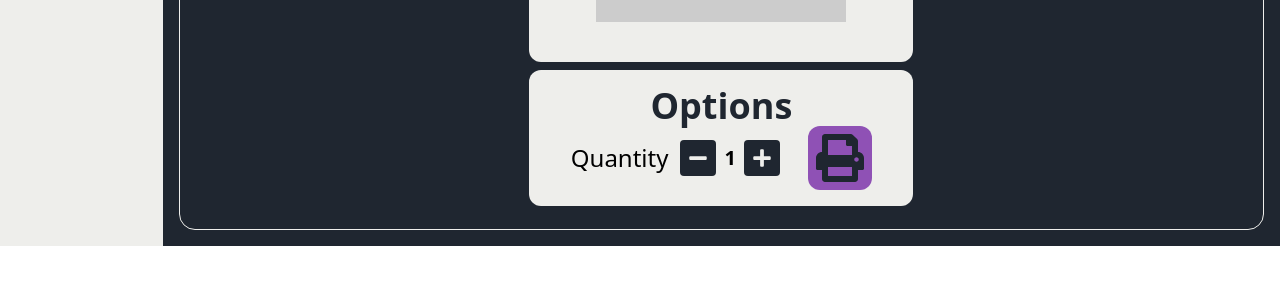
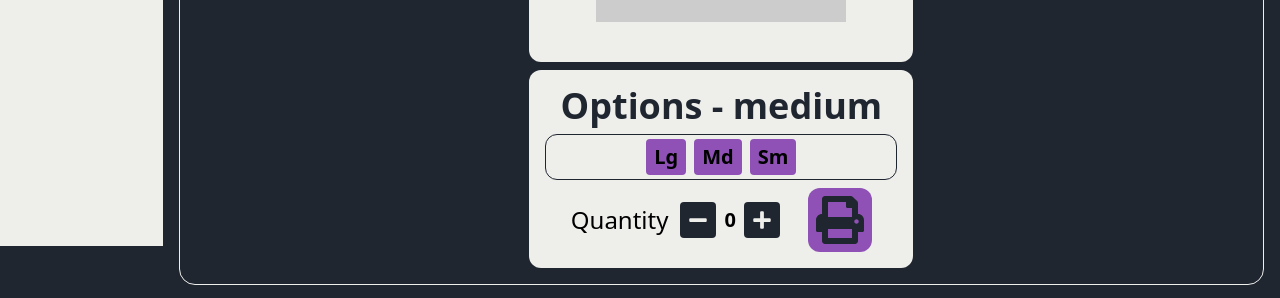
Before and after one commit to wesleywil/smart_supermarket, a React (Vite) app in the folder frontend/: page /admin in a window 1280 px wide. Both pictures are taken after a click on the button "Print Labels". Shown: the part 554-852 px from the top of the page. Before the commit the page ends 800 px from the top, so only its background shows below. Built offline with nearby package versions, Linux system fonts and the light colour scheme; no server answers.

Commit message:
added printSlice to control the size and quantity of product labels to be printed

```diff
--- a/frontend/src/management/components/print_labels/print_labels.component.tsx
+++ b/frontend/src/management/components/print_labels/print_labels.component.tsx
@@ -1,11 +1,10 @@
+import { useEffect } from "react";
 import { useDispatch, useSelector } from "react-redux";
 import type { RootState } from "../../../redux/store";
 import { selectProductById } from "../../../redux/management/products/products";
 
-import { FaPlus, FaMinus, FaPrint } from "react-icons/fa";
-
 import Label from "../label/label.component";
-import { useEffect } from "react";
+import PrintOptions from "../print_options/print_options.component";
 
 const PrintLabels = () => {
   const products = useSelector((state: RootState) => state.products.products);
@@ -39,27 +38,7 @@ const PrintLabels = () => {
       <div className="self-center">
         <Label />
       </div>
-      <div className="bg-[#eeeeeb] w-96 mx-auto p-4 rounded-xl">
-        <h1 className="text-center text-4xl text-[#1f2630] font-bold">
-          Options
-        </h1>
-        <div className="flex gap-3 justify-center">
-          <h1 className="self-center text-2xl">Quantity</h1>
-          <div className="flex items-center text-xl">
-            <button className="bg-[#1f2630] text-[#eeeeeb] hover:opacity-90 p-2 rounded">
-              <FaMinus />
-            </button>
-            <span className="p-2 font-bold">1</span>
-            <button className="bg-[#1f2630] text-[#eeeeeb]  hover:opacity-90 p-2 rounded">
-              <FaPlus />
-            </button>
-          </div>
-
-          <button className="ml-4 bg-[#8f51b5] hover:bg-[#8f51b5]/80 text-[#1f2630] hover:text-[#eeeeeb] p-2 rounded-xl text-5xl transition duration-700 easy-in-out">
-            <FaPrint />
-          </button>
-        </div>
-      </div>
+      <PrintOptions />
     </div>
   );
 };
--- /dev/null
+++ b/frontend/src/management/components/print_options/print_options.component.tsx
@@ -0,0 +1,66 @@
+import { useDispatch, useSelector } from "react-redux";
+import type { RootState } from "../../../redux/store";
+import {
+  add_quantity,
+  sub_quantity,
+  change_size,
+} from "../../../redux/management/print/print";
+
+import { FaPlus, FaMinus, FaPrint } from "react-icons/fa";
+
+const PrintOptions = () => {
+  const quantity = useSelector((state: RootState) => state.print.quantity);
+  const print_size = useSelector((state: RootState) => state.print.size);
+  const dispatch = useDispatch();
+  return (
+    <div className="bg-[#eeeeeb] w-96 mx-auto p-4 rounded-xl">
+      <h1 className="text-center text-4xl text-[#1f2630] font-bold">
+        Options - {print_size}
+      </h1>
+      <div className="flex gap-2 justify-center border border-[#1f2630] p-1 my-2 rounded-xl ">
+        <button
+          onClick={() => dispatch(change_size("large"))}
+          className="bg-[#8f51b5] hover:opacity-90 px-2 py-1 text-xl font-bold rounded"
+        >
+          Lg
+        </button>
+        <button
+          onClick={() => dispatch(change_size("medium"))}
+          className="bg-[#8f51b5] hover:opacity-90 px-2 py-1 text-xl font-bold rounded"
+        >
+          Md
+        </button>
+        <button
+          onClick={() => dispatch(change_size("small"))}
+          className="bg-[#8f51b5] hover:opacity-90 px-2 py-1 text-xl font-bold rounded"
+        >
+          Sm
+        </button>
+      </div>
+      <div className="flex gap-3 justify-center">
+        <h1 className="self-center text-2xl">Quantity</h1>
+        <div className="flex items-center text-xl">
+          <button
+            onClick={() => dispatch(sub_quantity())}
+            className="bg-[#1f2630] text-[#eeeeeb] hover:opacity-90 p-2 rounded"
+          >
+            <FaMinus />
+          </button>
+          <span className="p-2 font-bold">{quantity}</span>
+          <button
+            onClick={() => dispatch(add_quantity())}
+            className="bg-[#1f2630] text-[#eeeeeb]  hover:opacity-90 p-2 rounded"
+          >
+            <FaPlus />
+          </button>
+        </div>
+
+        <button className="ml-4 bg-[#8f51b5] hover:bg-[#8f51b5]/80 text-[#1f2630] hover:text-[#eeeeeb] p-2 rounded-xl text-5xl transition duration-700 easy-in-out">
+          <FaPrint />
+        </button>
+      </div>
+    </div>
+  );
+};
+
+export default PrintOptions;
--- /dev/null
+++ b/frontend/src/redux/management/print/print.tsx
@@ -0,0 +1,45 @@
+import { createSlice } from "@reduxjs/toolkit";
+
+export interface PrintState {
+  quantity: number;
+  size: string;
+}
+
+const initialState: PrintState = {
+  quantity: 0,
+  size: "medium",
+};
+
+export const printSlice = createSlice({
+  name: "print",
+  initialState,
+  reducers: {
+    add_quantity: (state) => {
+      state.quantity += 1;
+    },
+    sub_quantity: (state) => {
+      if (state.quantity >= 1) {
+        state.quantity -= 1;
+      }
+    },
+    change_size: (state, { payload }) => {
+      switch (payload) {
+        case "large":
+          state.size = "large";
+          break;
+        case "medium":
+          state.size = "medium";
+          break;
+        case "small":
+          state.size = "small";
+          break;
+        default:
+          state.size = "medium";
+      }
+    },
+  },
+});
+
+export const { add_quantity, sub_quantity, change_size } = printSlice.actions;
+
+export default printSlice.reducer;
--- a/frontend/src/redux/store.ts
+++ b/frontend/src/redux/store.ts
@@ -3,12 +3,14 @@ import { configureStore } from "@reduxjs/toolkit";
 import managementReducer from "./management/management";
 import clientReducer from "./client/client";
 import productReducer from "./management/products/products";
+import printReducer from "./management/print/print";
 
 export const store = configureStore({
   reducer: {
     management: managementReducer,
     client: clientReducer,
     products: productReducer,
+    print: printReducer,
   },
 });
 
```
